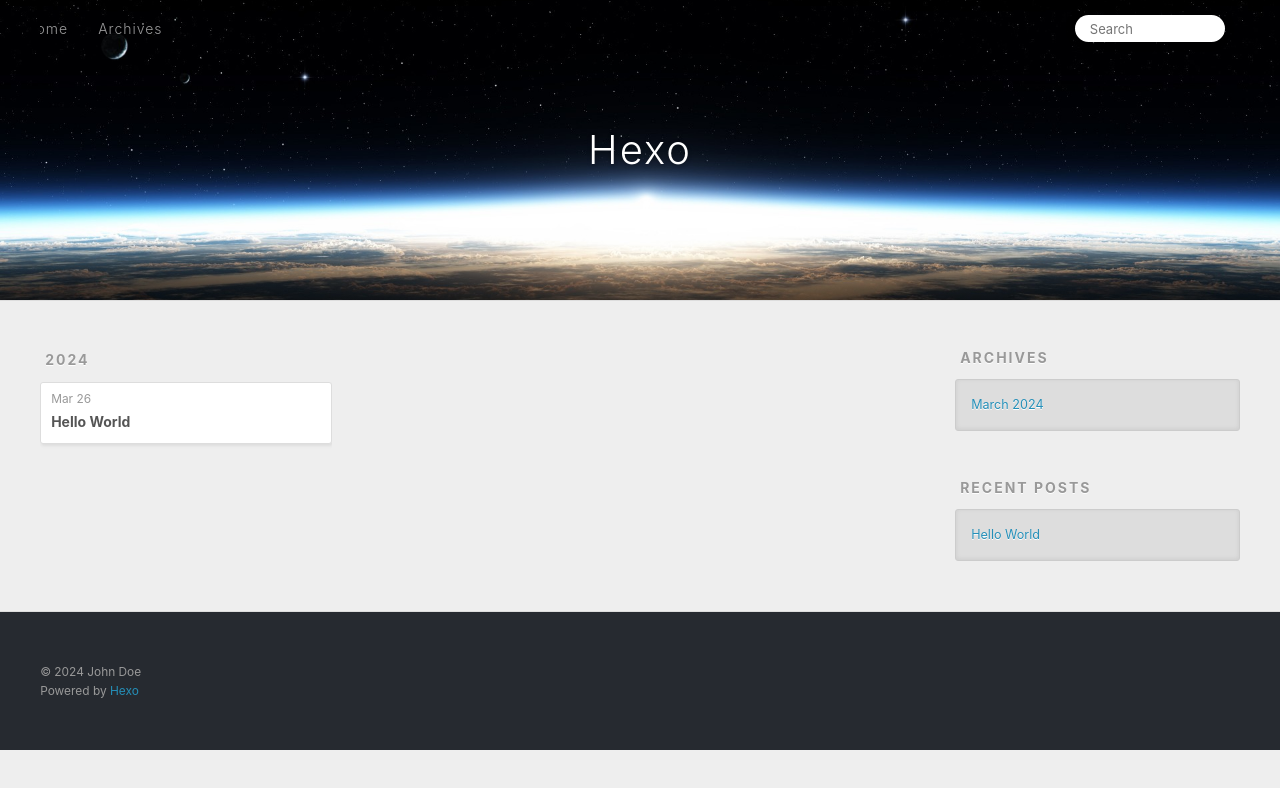
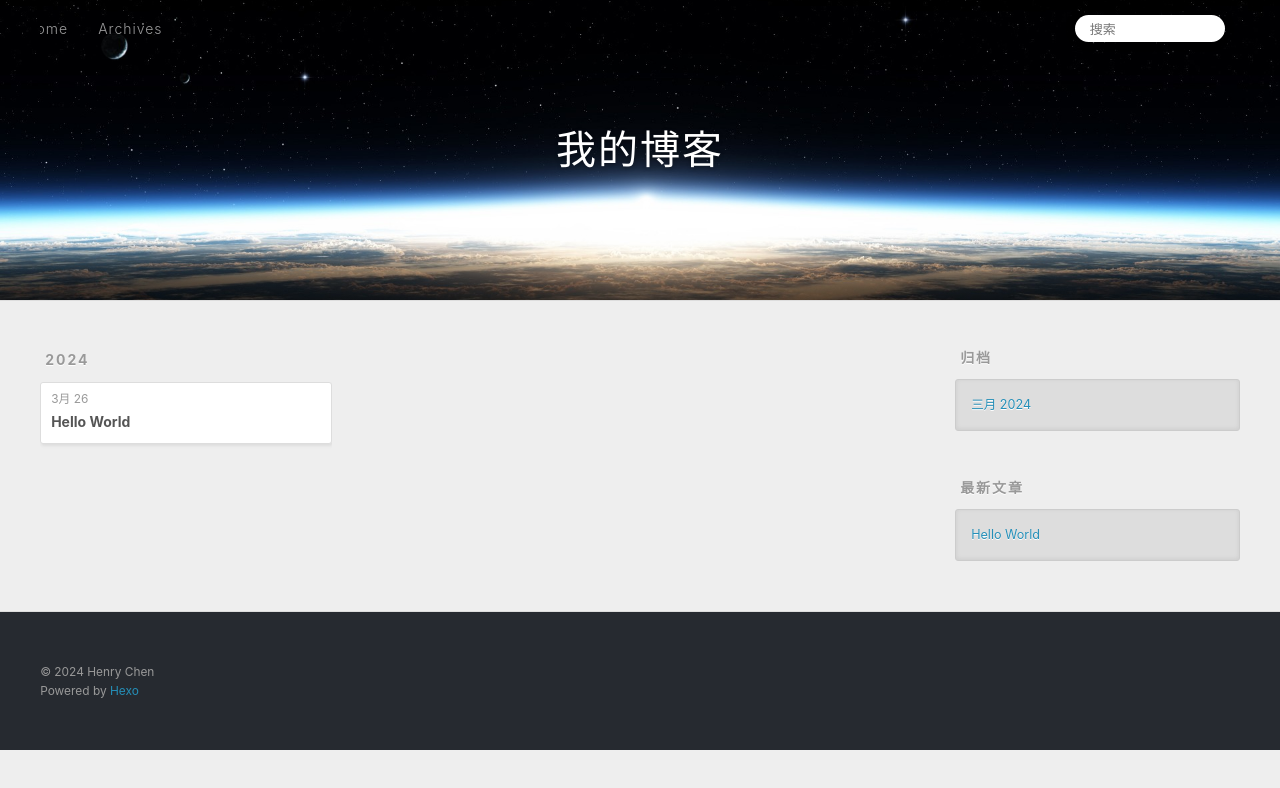
Before and after one commit to henrychen31/henrychen31.github.io, a plain HTML site: page archives/index.html in a window 1280 px wide. Both pictures are taken after a click on the link 1232 px from the left and 27 px from the top of the page. Drawn offline with Linux system fonts and the light colour scheme.

Commit message:
Site updated: 2024-03-26 15:52:45

```diff
--- a/archives/index.html
+++ b/archives/index.html
@@ -4,17 +4,19 @@
   <meta charset="utf-8">
 
 
-  <title>Archives | Hexo</title>
+  <title>归档 | 我的博客</title>
   <meta name="viewport" content="width=device-width, initial-scale=1, shrink-to-fit=no">
-  <meta property="og:type" content="website">
-<meta property="og:title" content="Hexo">
+  <meta name="description" content="你好你好我是新手">
+<meta property="og:type" content="website">
+<meta property="og:title" content="我的博客">
 <meta property="og:url" content="http://example.com/archives/index.html">
-<meta property="og:site_name" content="Hexo">
-<meta property="og:locale" content="en_US">
-<meta property="article:author" content="John Doe">
+<meta property="og:site_name" content="我的博客">
+<meta property="og:description" content="你好你好我是新手">
+<meta property="og:locale" content="zh_CN">
+<meta property="article:author" content="Henry Chen">
 <meta name="twitter:card" content="summary">
 
-    <link rel="alternate" href="/atom.xml" title="Hexo" type="application/atom+xml">
+    <link rel="alternate" href="/atom.xml" title="我的博客" type="application/atom+xml">
 
 
     <link rel="shortcut icon" href="/favicon.png">
@@ -39,7 +41,7 @@
   <div id="header-outer" class="outer">
     <div id="header-title" class="inner">
       <h1 id="logo-wrap">
-        <a href="/" id="logo">Hexo</a>
+        <a href="/" id="logo">我的博客</a>
       </h1>
 
     </div>
@@ -55,12 +57,12 @@
       <nav id="sub-nav">
 
 
-          <a class="nav-icon" href="/atom.xml" title="RSS Feed"><span class="fa fa-rss"></span></a>
+          <a class="nav-icon" href="/atom.xml" title="RSS 订阅"><span class="fa fa-rss"></span></a>
 
-        <a class="nav-icon nav-search-btn" title="Search"><span class="fa fa-search"></span></a>
+        <a class="nav-icon nav-search-btn" title="搜索"><span class="fa fa-search"></span></a>
       </nav>
       <div id="search-form-wrap">
-        <form action="//google.com/search" method="get" accept-charset="UTF-8" class="search-form"><input type="search" name="q" class="search-form-input" placeholder="Search"><button type="submit" class="search-form-submit">&#xF002;</button><input type="hidden" name="sitesearch" value="http://example.com"></form>
+        <form action="//google.com/search" method="get" accept-charset="UTF-8" class="search-form"><input type="search" name="q" class="search-form-input" placeholder="搜索"><button type="submit" class="search-form-submit">&#xF002;</button><input type="hidden" name="sitesearch" value="http://example.com"></form>
       </div>
     </div>
   </div>
@@ -84,7 +86,7 @@
   <div class="archive-article-inner">
     <header class="archive-article-header">
       <a href="/2024/03/26/hello-world/" class="archive-article-date">
-  <time class="dt-published" datetime="2024-03-26T07:30:30.705Z" itemprop="datePublished">Mar 26</time>
+  <time class="dt-published" datetime="2024-03-26T07:30:30.705Z" itemprop="datePublished">3月 26</time>
 </a>
 
 
@@ -116,9 +118,9 @@
 
 
   <div class="widget-wrap">
-    <h3 class="widget-title">Archives</h3>
+    <h3 class="widget-title">归档</h3>
     <div class="widget">
-      <ul class="archive-list"><li class="archive-list-item"><a class="archive-list-link" href="/archives/2024/03/">March 2024</a></li></ul>
+      <ul class="archive-list"><li class="archive-list-item"><a class="archive-list-link" href="/archives/2024/03/">三月 2024</a></li></ul>
     </div>
   </div>
 
@@ -126,7 +128,7 @@
 
 
   <div class="widget-wrap">
-    <h3 class="widget-title">Recent Posts</h3>
+    <h3 class="widget-title">最新文章</h3>
     <div class="widget">
       <ul>
 
@@ -147,7 +149,7 @@
   <div class="outer">
     <div id="footer-info" class="inner">
 
-      &copy; 2024 John Doe<br>
+      &copy; 2024 Henry Chen<br>
       Powered by <a href="https://hexo.io/" target="_blank">Hexo</a>
     </div>
   </div>
```
Also changed, not shown: 2024/03/26/hello-world/index.html (+14 -14 lines), archives/2024/03/index.html (+18 -16 lines), archives/2024/index.html (+18 -16 lines), index.html (+18 -16 lines).
